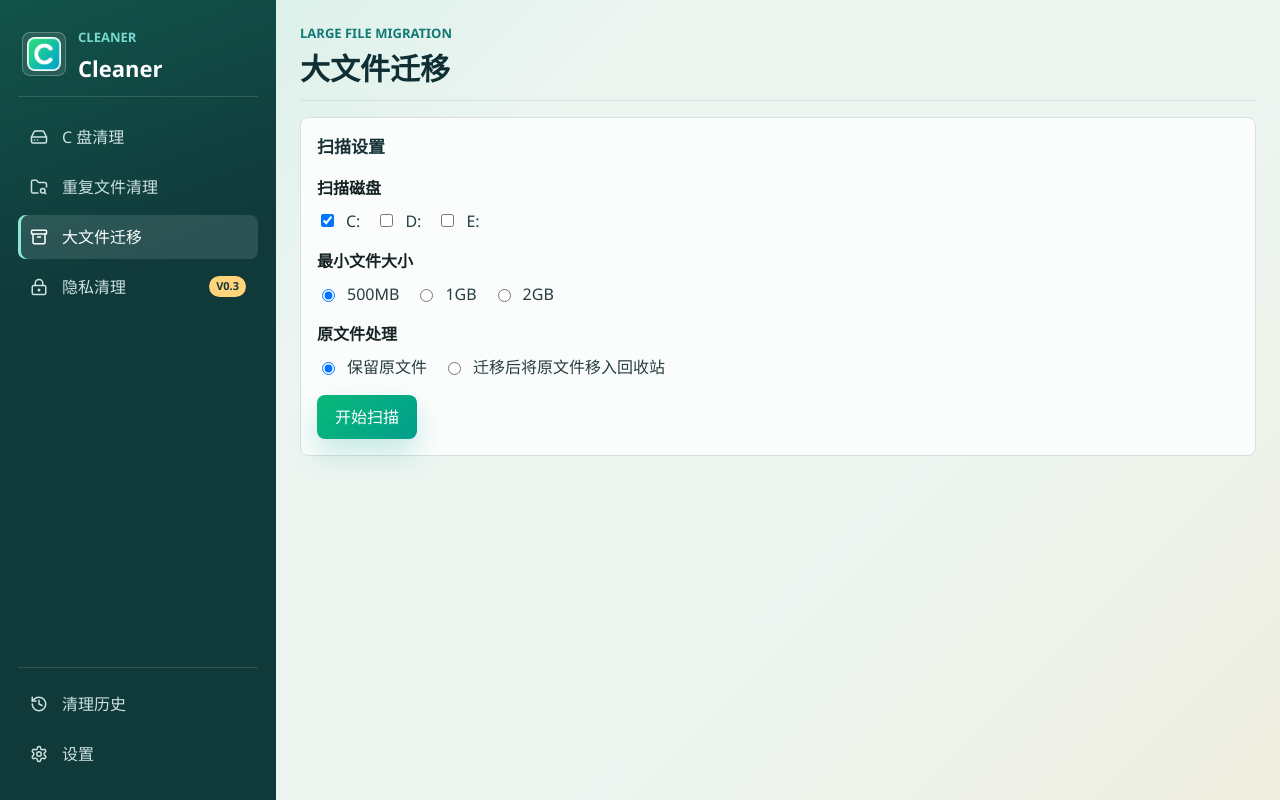
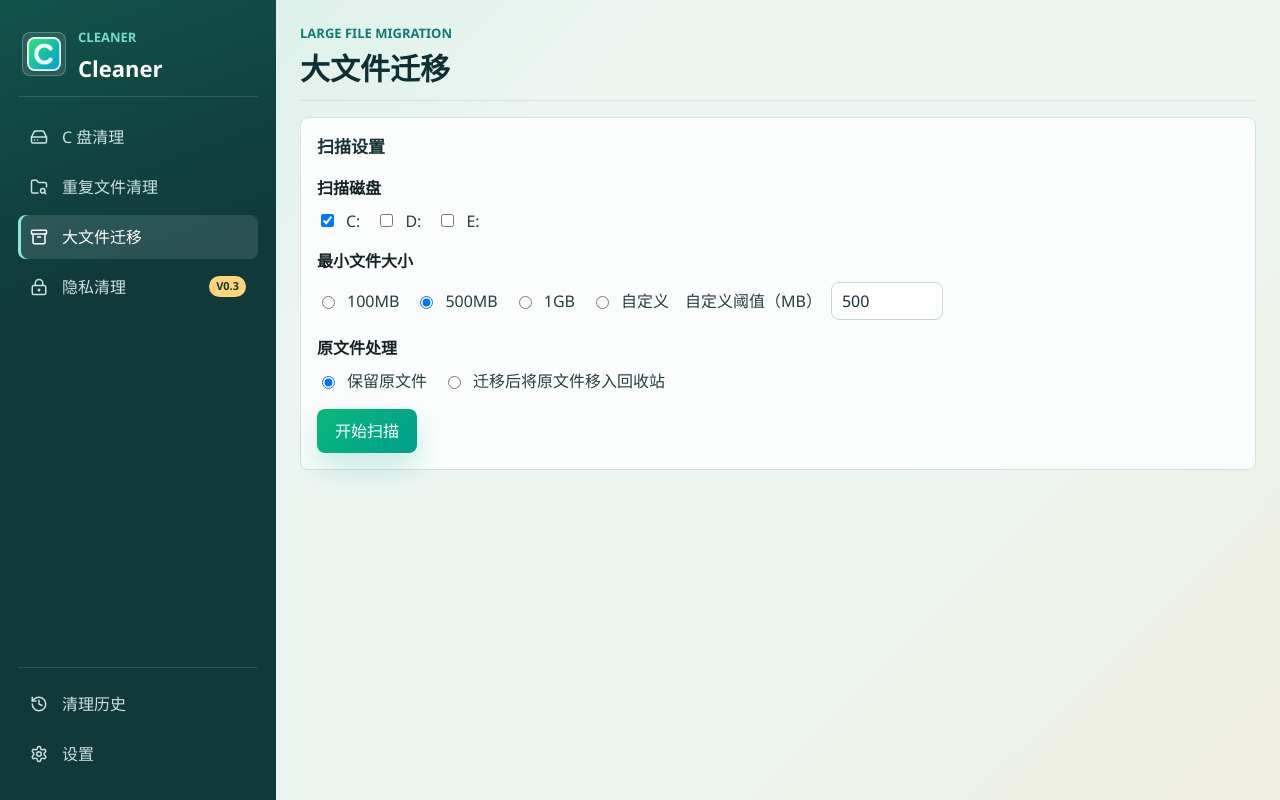
Before and after one commit to GaoFei2025-0314/Cleaner, a React (Vite) app: page / in a window 1280 px wide. Both pictures are taken after a click on the button "大文件迁移". Built offline with nearby package versions, Linux system fonts and the light colour scheme.

Commit message:
fix: align large file migration controls

```diff
--- a/src/components/large-files/LargeFileMigrationPage.tsx
+++ b/src/components/large-files/LargeFileMigrationPage.tsx
@@ -29,9 +29,9 @@ type LargeFileMigrationPageProps = {
 };
 
 const thresholdOptions = [
+  { label: "100MB", value: 100 * 1024 * 1024 },
   { label: "500MB", value: 500 * 1024 * 1024 },
   { label: "1GB", value: 1024 * 1024 * 1024 },
-  { label: "2GB", value: 2 * 1024 * 1024 * 1024 },
 ];
 
 const categoryLabels: Record<LargeFileCategory, string> = {
@@ -67,6 +67,7 @@ export function LargeFileMigrationPage({ onBlockingWorkChange }: LargeFileMigrat
   const [settings, setSettings] = useState<CleanerSettings | null>(null);
   const [selectedDrives, setSelectedDrives] = useState(["C:"]);
   const [minSizeBytes, setMinSizeBytes] = useState(500 * 1024 * 1024);
+  const [customThresholdMb, setCustomThresholdMb] = useState(500);
   const [originalFilePolicy, setOriginalFilePolicy] = useState<OriginalFilePolicy>("keepOriginal");
   const [targetFolder, setTargetFolder] = useState("D:\\Cleaner_MigratedFiles");
   const [report, setReport] = useState<LargeFileScanReport | null>(null);
@@ -118,6 +119,7 @@ export function LargeFileMigrationPage({ onBlockingWorkChange }: LargeFileMigrat
         if (disposed) return;
         setSettings(nextSettings);
         setMinSizeBytes(nextSettings.largeFileDefaultThresholdBytes);
+        setCustomThresholdMb(bytesToWholeMb(nextSettings.largeFileDefaultThresholdBytes));
       })
       .catch(() => {
         if (disposed) return;
@@ -135,10 +137,7 @@ export function LargeFileMigrationPage({ onBlockingWorkChange }: LargeFileMigrat
 
   const selectedBytes = selectedItems.reduce((sum, item) => sum + item.sizeBytes, 0);
   const selectedCount = selectedItems.length;
-  const selectedCDriveBytes = selectedItems
-    .filter((item) => item.drive.toUpperCase().startsWith("C"))
-    .reduce((sum, item) => sum + item.sizeBytes, 0);
-  const expectedFreedBytes = originalFilePolicy === "moveOriginalToRecycleBin" ? selectedCDriveBytes : 0;
+  const expectedFreedBytes = originalFilePolicy === "moveOriginalToRecycleBin" ? selectedBytes : 0;
 
   useEffect(() => {
     const hasUnfinishedFlow = report !== null && ["results", "migrationSettings", "confirm"].includes(step);
@@ -156,6 +155,17 @@ export function LargeFileMigrationPage({ onBlockingWorkChange }: LargeFileMigrat
     const uniqueDrives = nextDrives.length ? Array.from(new Set(nextDrives)) : ["C:"];
     setSelectedDrives(uniqueDrives);
     setTargetFolder(suggestTargetFolder(uniqueDrives));
+  }
+
+  function updatePresetThreshold(value: number) {
+    setMinSizeBytes(value);
+    setCustomThresholdMb(bytesToWholeMb(value));
+  }
+
+  function updateCustomThreshold(value: number) {
+    const nextMb = Math.max(1, Math.trunc(value) || 1);
+    setCustomThresholdMb(nextMb);
+    setMinSizeBytes(nextMb * 1024 * 1024);
   }
 
   async function beginScan() {
@@ -317,11 +327,29 @@ export function LargeFileMigrationPage({ onBlockingWorkChange }: LargeFileMigrat
                     checked={minSizeBytes === option.value}
                     name="large-file-threshold"
                     type="radio"
-                    onChange={() => setMinSizeBytes(option.value)}
+                    onChange={() => updatePresetThreshold(option.value)}
                   />
                   <span>{option.label}</span>
                 </label>
               ))}
+              <label className="check-line">
+                <input
+                  checked={!thresholdOptions.some((option) => option.value === minSizeBytes)}
+                  name="large-file-threshold"
+                  type="radio"
+                  onChange={() => updateCustomThreshold(customThresholdMb)}
+                />
+                <span>自定义</span>
+              </label>
+              <label className="inline-field large-threshold-field">
+                <span>自定义阈值（MB）</span>
+                <input
+                  min={1}
+                  type="number"
+                  value={customThresholdMb}
+                  onChange={(event) => updateCustomThreshold(Number(event.currentTarget.value))}
+                />
+              </label>
             </div>
           </div>
           <div className="duplicate-option-block">
@@ -605,6 +633,10 @@ function suggestTargetFolder(selectedDrives: string[]): string {
   return targetDrive ? `${targetDrive}\\Cleaner_MigratedFiles` : "";
 }
 
+function bytesToWholeMb(bytes: number): number {
+  return Math.max(1, Math.round(bytes / (1024 * 1024)));
+}
+
 function formatBytes(bytes: number): string {
   if (bytes < 1024) return `${bytes} B`;
   const units = ["KB", "MB", "GB", "TB"];
--- a/src/styles/theme.css
+++ b/src/styles/theme.css
@@ -740,6 +740,10 @@ button {
   flex-direction: column;
 }
 
+.large-threshold-field {
+  width: fit-content;
+}
+
 .large-target-field input {
   width: 100%;
 }
```
Also changed, not shown: 1 other file (tests, documents, lock files or other folders).
